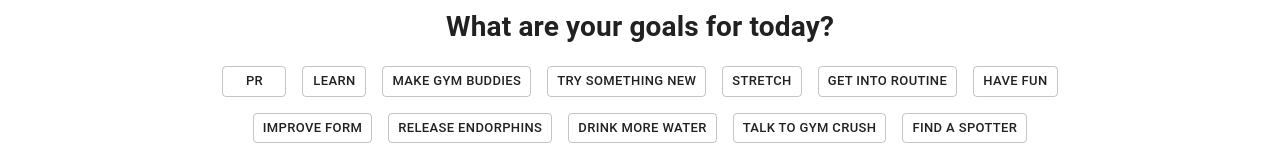
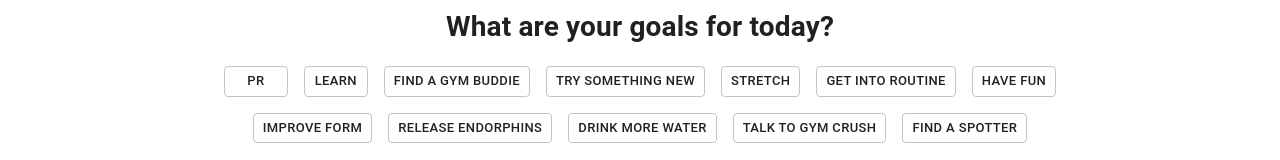
Before and after one commit to kaylynphan/hoth-9, a React (Create React App) app: page /select in a window 1280 px wide. Shown: the part 296-456 px from the top of the page. Built offline with nearby package versions, Linux system fonts and the light colour scheme.

Commit message:
edit gym buddie button

```diff
--- a/src/Select.js
+++ b/src/Select.js
@@ -36,7 +36,7 @@ function Goals() {
     <div>
       <h1 style={{textAlign: 'center'}}>What are your goals for today?</h1>
       <Grid container justifyContent="center" spacing={2}>
-          {[ "PR", "Learn", "Make Gym Buddies", "Try Something New", "Stretch", "Get into Routine", "Have Fun", "Improve Form", "Release Endorphins", "Drink More Water", "Talk to Gym Crush", "Find a Spotter"].map((value) => (
+          {[ "PR", "Learn", "Find a Gym Buddie", "Try Something New", "Stretch", "Get into Routine", "Have Fun", "Improve Form", "Release Endorphins", "Drink More Water", "Talk to Gym Crush", "Find a Spotter"].map((value) => (
             <Grid key={value} item>
               <OptionButton text={value}/>
             </Grid>
```
